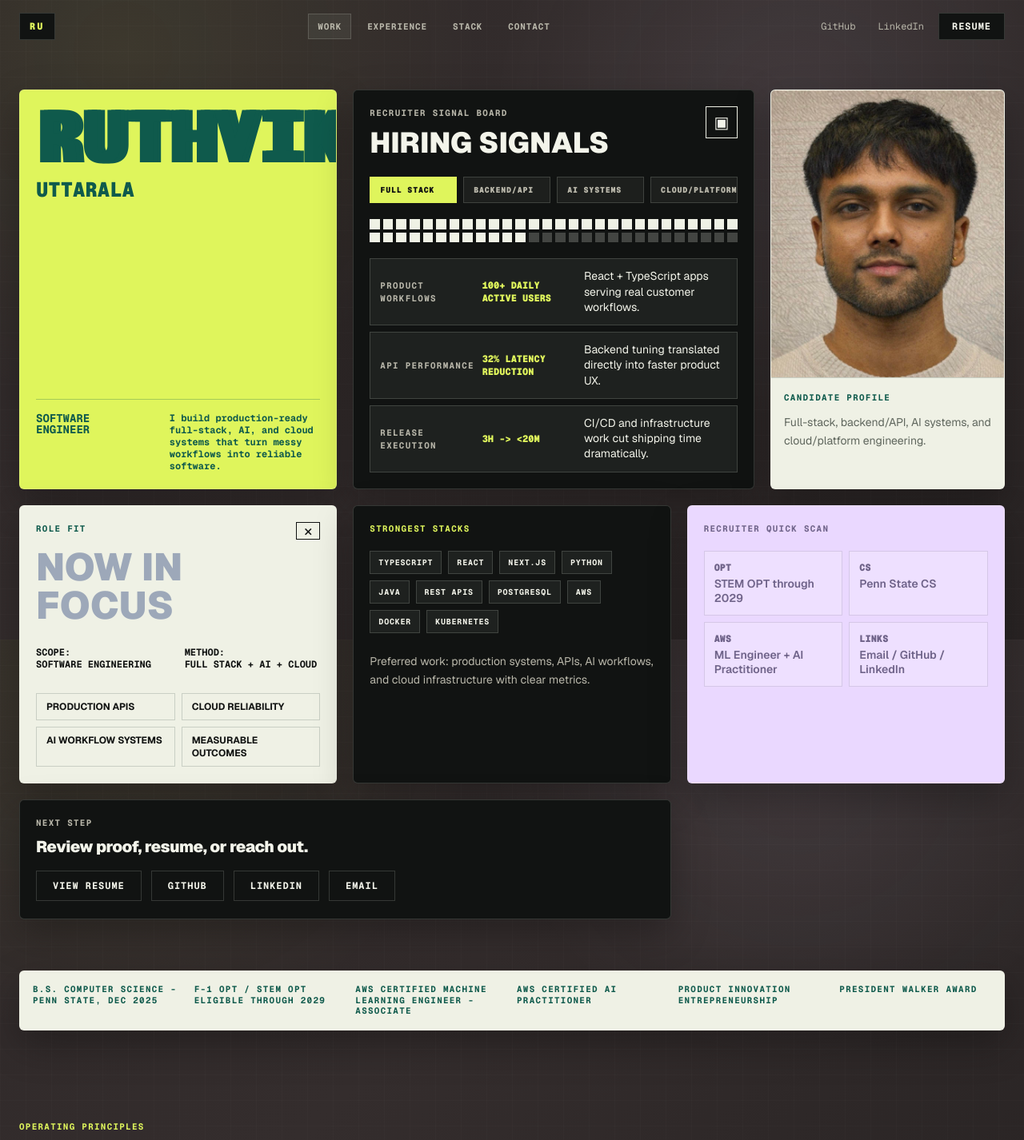
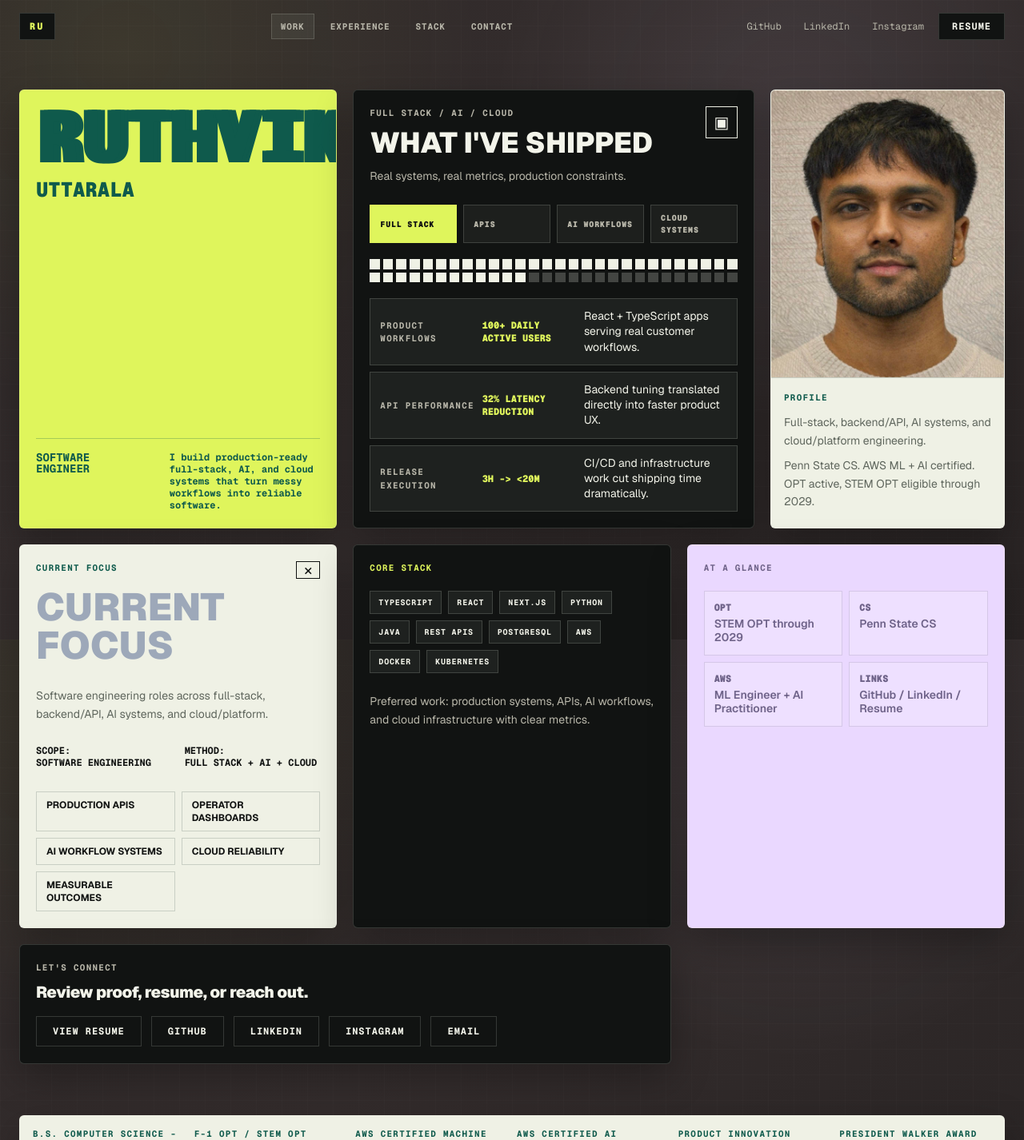
Before and after one commit to Ruthvik-Uttarala/ruthvik-portfolio, a Next.js app: page / in a window 1280 px wide. Shown: the top 1426 px of the page at 80% size. Built offline with nearby package versions, Linux system fonts and the light colour scheme.

Commit message:
Humanize portfolio language and add Instagram rail

```diff
--- a/app/page.tsx
+++ b/app/page.tsx
@@ -1,6 +1,7 @@
 import { ContactSection } from "@/components/contact-section";
 import { ExperienceTimeline } from "@/components/experience-timeline";
 import { Hero } from "@/components/hero";
+import { InstagramRail } from "@/components/instagram-rail";
 import { Nav } from "@/components/nav";
 import { Principles } from "@/components/principles";
 import { ProjectGrid } from "@/components/project-grid";
@@ -28,6 +29,7 @@
 
         <Principles />
         <ProjectGrid />
+        <InstagramRail />
         <ExperienceTimeline />
         <StackMap />
         <ContactSection />
--- a/components/contact-section.tsx
+++ b/components/contact-section.tsx
@@ -11,7 +11,7 @@
             Have a role where production software, AI workflows, and cloud systems matter?
           </h2>
           <p className="mt-5 max-w-2xl text-base leading-relaxed text-[var(--muted)]">
-            I&apos;m open to software engineering roles across full-stack, backend/API, AI systems, cloud, and platform engineering. F-1 OPT active, STEM OPT eligible through 2029.
+            I&apos;m open to software engineering roles across full-stack, backend/API, AI systems, cloud, and platform engineering. I also share short videos and updates on Instagram.
           </p>
           <div className="mt-7 flex flex-wrap items-center gap-3">
             <MagneticButton href={profile.email}>Email Ruthvik</MagneticButton>
@@ -23,6 +23,9 @@
             </MagneticButton>
             <MagneticButton href={profile.linkedin} external label="VIEW LINKEDIN">
               LinkedIn
+            </MagneticButton>
+            <MagneticButton href={profile.instagram} external label="OPEN INSTAGRAM">
+              Instagram
             </MagneticButton>
           </div>
         </div>
--- a/components/hero.tsx
+++ b/components/hero.tsx
@@ -4,7 +4,7 @@
 import { motion, useReducedMotion } from "motion/react";
 import { type ReactNode } from "react";
 import { MagneticButton } from "@/components/magnetic-button";
-import { RecruiterSignalBoard } from "@/components/recruiter-signal-board";
+import { WorkSignalBoard } from "@/components/work-signal-board";
 import { profile, resumeHref } from "@/data/portfolio";
 
 export function Hero() {
@@ -27,7 +27,7 @@
         </Tile>
 
         <Tile delay={0.1} className="dark-panel p-5 md:col-span-5 md:row-span-2">
-          <RecruiterSignalBoard />
+          <WorkSignalBoard />
         </Tile>
 
         <Tile delay={0.16} className="cream-panel min-h-[390px] overflow-hidden md:col-span-3 md:row-span-2">
@@ -42,9 +42,12 @@
             />
           </div>
           <div className="p-4">
-            <p className="mono-label text-[var(--green)]">Candidate profile</p>
+            <p className="mono-label text-[var(--green)]">Profile</p>
             <p className="mt-3 text-sm leading-relaxed text-[#5f665d]">
               Full-stack, backend/API, AI systems, and cloud/platform engineering.
+            </p>
+            <p className="mt-2 text-sm leading-relaxed text-[#5f665d]">
+              Penn State CS. AWS ML + AI certified. OPT active, STEM OPT eligible through 2029.
             </p>
           </div>
         </Tile>
@@ -53,17 +56,20 @@
           <div className="flex h-full flex-col justify-between gap-7">
             <div className="flex items-start justify-between gap-3">
               <div>
-                <p className="mono-label text-[var(--green)]">Role fit</p>
-                <h2 className="mt-4 text-5xl font-black uppercase leading-none text-[var(--slate)]">Now in focus</h2>
+                <p className="mono-label text-[var(--green)]">Current focus</p>
+                <h2 className="mt-4 text-5xl font-black uppercase leading-none text-[var(--slate)]">Current focus</h2>
               </div>
               <span className="border border-[var(--panel)] px-2 font-mono text-xl leading-none text-[var(--panel)]">×</span>
             </div>
+            <p className="text-sm leading-relaxed text-[#5f665d]">
+              Software engineering roles across full-stack, backend/API, AI systems, and cloud/platform.
+            </p>
             <div className="grid grid-cols-2 gap-4 font-mono text-xs font-bold uppercase leading-tight text-[var(--panel)]">
               <p>Scope:<br />Software engineering</p>
               <p>Method:<br />Full stack + AI + cloud</p>
             </div>
             <div className="grid gap-2 text-xs font-bold uppercase text-[var(--panel)] sm:grid-cols-2">
-              {["Production APIs", "Cloud reliability", "AI workflow systems", "Measurable outcomes"].map((signal) => (
+              {["Production APIs", "Operator Dashboards", "AI Workflow Systems", "Cloud Reliability", "Measurable Outcomes"].map((signal) => (
                 <span key={signal} className="border border-[#c9cfc4] px-3 py-2">{signal}</span>
               ))}
             </div>
@@ -71,7 +77,7 @@
         </Tile>
 
         <Tile delay={0.28} className="dark-panel min-h-[315px] p-5 md:col-span-4">
-          <p className="mono-label text-[var(--lime)]">Strongest stacks</p>
+          <p className="mono-label text-[var(--lime)]">Core stack</p>
           <div className="mt-5 flex flex-wrap gap-2">
             {["TypeScript", "React", "Next.js", "Python", "Java", "REST APIs", "PostgreSQL", "AWS", "Docker", "Kubernetes"].map((tool) => (
               <span key={tool} className="border border-[var(--line)] bg-[rgba(239,241,229,0.06)] px-2.5 py-1.5 font-mono text-[10px] font-bold uppercase tracking-[0.08em] text-[var(--text)]">
@@ -85,13 +91,13 @@
         </Tile>
 
         <Tile delay={0.34} className="bg-[var(--lavender)] p-5 text-[#6f6389] md:col-span-4">
-          <p className="mono-label">Recruiter quick scan</p>
+          <p className="mono-label">At a glance</p>
           <div className="mt-5 grid gap-2 sm:grid-cols-2">
             {[
               ["OPT", "STEM OPT through 2029"],
               ["CS", "Penn State CS"],
               ["AWS", "ML Engineer + AI Practitioner"],
-              ["Links", "Email / GitHub / LinkedIn"],
+              ["Links", "GitHub / LinkedIn / Resume"],
             ].map(([label, value]) => (
               <div key={label} className="border border-current/20 bg-white/20 px-3 py-3">
                 <p className="font-mono text-xs font-black uppercase">{label}</p>
@@ -104,13 +110,14 @@
         <Tile delay={0.4} className="dark-panel p-5 md:col-span-8">
           <div className="flex flex-wrap items-center justify-between gap-4">
             <div>
-              <p className="mono-label text-[var(--muted)]">Next step</p>
+              <p className="mono-label text-[var(--muted)]">Let&apos;s connect</p>
               <p className="mt-2 text-xl font-black tracking-tight text-[var(--text)]">Review proof, resume, or reach out.</p>
             </div>
             <div className="flex flex-wrap gap-3">
               <MagneticButton href={resumeHref} label="OPEN RESUME">View Resume</MagneticButton>
               <MagneticButton href={profile.github} external label="VIEW GITHUB">GitHub</MagneticButton>
               <MagneticButton href={profile.linkedin} external label="VIEW LINKEDIN">LinkedIn</MagneticButton>
+              <MagneticButton href={profile.instagram} external label="OPEN INSTAGRAM">Instagram</MagneticButton>
               <MagneticButton href={profile.email} label="EMAIL">Email</MagneticButton>
             </div>
           </div>
--- /dev/null
+++ b/components/instagram-rail.tsx
@@ -0,0 +1,79 @@
+import { instagramItems, profile } from "@/data/portfolio";
+import { SectionHeading } from "@/components/section-heading";
+
+export function InstagramRail() {
+  if (!instagramItems.length) return null;
+
+  return (
+    <section className="mx-auto w-full max-w-[1430px] px-4 py-20 sm:px-6">
+      <div className="mb-8 flex flex-wrap items-end justify-between gap-5">
+        <SectionHeading
+          eyebrow="Work in motion"
+          title="Short updates beyond the repo."
+          subtitle="Short videos, updates, and behind-the-scenes clips from what I am building and where I am headed."
+        />
+        <a
+          href={profile.instagram}
+          target="_blank"
+          rel="noopener noreferrer"
+          className="inline-flex border border-[var(--line)] bg-[var(--panel)] px-4 py-2.5 font-mono text-xs font-bold uppercase tracking-[0.08em] text-[var(--text)] transition hover:border-[var(--lime)] hover:bg-[var(--lime)] hover:text-[var(--panel)]"
+        >
+          Follow @ruuttarala
+        </a>
+      </div>
+
+      <div className="flex snap-x snap-mandatory gap-4 overflow-x-auto pb-4 [-ms-overflow-style:none] [scrollbar-width:thin]">
+        {instagramItems.map((item, index) => (
+          <a
+            key={`${item.title}-${index}`}
+            href={item.url}
+            target="_blank"
+            rel="noopener noreferrer"
+            className={[
+              "evidence-card group relative flex min-h-[300px] w-[78vw] shrink-0 snap-start flex-col justify-between overflow-hidden p-5 transition hover:border-[var(--lime)] sm:w-[360px]",
+              index % 2 === 0 ? "dark-panel" : "cream-panel",
+            ].join(" ")}
+          >
+            <div className="absolute inset-x-0 top-0 h-20 scan-row opacity-20" />
+            <div className="relative">
+              <div className="flex items-center justify-between gap-3">
+                <p className="mono-label opacity-75">{item.type}</p>
+                <span className="border border-current/20 px-2 py-1 font-mono text-[10px] font-black uppercase">Reel</span>
+              </div>
+              <div className="mt-8 grid h-24 grid-cols-12 gap-1 text-[var(--lime)]" aria-hidden="true">
+                {Array.from({ length: 48 }).map((_, dot) => (
+                  <span
+                    key={dot}
+                    className={`aspect-square ${dot < 30 + index * 4 ? "bg-current" : "bg-current/20"}`}
+                  />
+                ))}
+              </div>
+            </div>
+            <div className="relative">
+              <h3 className="text-3xl font-black tracking-tight">{item.title}</h3>
+              <p className="mt-3 text-sm leading-relaxed opacity-80">{item.caption}</p>
+              <p className="mt-5 font-mono text-xs font-black uppercase tracking-[0.08em] text-[var(--lime)] group-hover:underline">
+                Watch on Instagram
+              </p>
+            </div>
+          </a>
+        ))}
+
+        <a
+          href={profile.instagram}
+          target="_blank"
+          rel="noopener noreferrer"
+          className="evidence-card lime-panel flex min-h-[300px] w-[78vw] shrink-0 snap-start flex-col justify-between p-5 sm:w-[360px]"
+        >
+          <div>
+            <p className="mono-label">Profile</p>
+            <h3 className="mt-6 text-4xl font-black leading-none tracking-tight">More videos on @ruuttarala</h3>
+          </div>
+          <span className="inline-flex w-fit border border-[rgba(15,90,76,0.35)] px-4 py-2.5 font-mono text-xs font-black uppercase tracking-[0.08em]">
+            Open Instagram
+          </span>
+        </a>
+      </div>
+    </section>
+  );
+}
--- a/components/nav.tsx
+++ b/components/nav.tsx
@@ -96,6 +96,14 @@
               LinkedIn
             </a>
             <a
+              href={profile.instagram}
+              target="_blank"
+              rel="noopener noreferrer"
+              className="hidden px-2.5 py-1.5 font-mono text-xs text-[var(--muted)] transition hover:text-[var(--text)] lg:inline-flex"
+            >
+              Instagram
+            </a>
+            <a
               href={resumeHref}
               className="inline-flex border border-[var(--line)] bg-[var(--panel)] px-4 py-2 font-mono text-xs font-bold uppercase tracking-[0.08em] text-[var(--text)] transition hover:border-[var(--lime)] hover:bg-[var(--lime)] hover:text-[var(--panel)]"
             >
--- a/components/project-card.tsx
+++ b/components/project-card.tsx
@@ -62,8 +62,8 @@
         <p className="text-sm leading-relaxed text-[var(--text)]">{project.buildResult}</p>
 
         <div className="border border-[var(--line)] bg-[rgba(223,245,92,0.08)] px-3 py-3">
-          <p className="mono-label text-[var(--lime)]">Recruiter signal</p>
-          <p className="mt-2 text-sm leading-relaxed text-[var(--text)]">{project.recruiterSignal}</p>
+          <p className="mono-label text-[var(--lime)]">Why it matters</p>
+          <p className="mt-2 text-sm leading-relaxed text-[var(--text)]">{project.proofNote}</p>
         </div>
 
         <div className="grid gap-2 sm:grid-cols-3">
--- a/components/recruiter-signal-board.tsx
+++ b/components/work-signal-board.tsx
@@ -26,7 +26,7 @@
   },
   {
     id: "backend",
-    label: "Backend/API",
+    label: "APIs",
     rows: [
       {
         label: "Event scale",
@@ -47,7 +47,7 @@
   },
   {
     id: "ai",
-    label: "AI Systems",
+    label: "AI Workflows",
     rows: [
       {
         label: "Guided task completion",
@@ -68,7 +68,7 @@
   },
   {
     id: "cloud",
-    label: "Cloud/Platform",
+    label: "Cloud Systems",
     rows: [
       {
         label: "Response speed",
@@ -89,7 +89,7 @@
   },
 ];
 
-export function RecruiterSignalBoard() {
+export function WorkSignalBoard() {
   const [activeId, setActiveId] = useState(signalGroups[0].id);
   const active = signalGroups.find((group) => group.id === activeId) ?? signalGroups[0];
 
@@ -97,15 +97,18 @@
     <div className="h-full">
       <div className="mb-6 flex items-start justify-between gap-4">
         <div>
-          <p className="mono-label text-[var(--muted)]">Recruiter signal board</p>
+          <p className="mono-label text-[var(--muted)]">Full stack / AI / cloud</p>
           <h1 className="mt-3 text-3xl font-black uppercase leading-none tracking-normal sm:text-4xl">
-            Hiring signals
+            What I&apos;ve shipped
           </h1>
+          <p className="mt-3 max-w-xl text-sm leading-relaxed text-[var(--muted)]">
+            Real systems, real metrics, production constraints.
+          </p>
         </div>
         <span className="grid size-10 shrink-0 place-items-center border border-[var(--cream)] font-mono text-xl leading-none">▣</span>
       </div>
 
-      <div className="mb-5 grid grid-cols-2 gap-2 sm:grid-cols-4" role="tablist" aria-label="Hiring signal categories">
+      <div className="mb-5 grid grid-cols-2 gap-2 sm:grid-cols-4" role="tablist" aria-label="Work categories">
         {signalGroups.map((group) => {
           const activeTab = group.id === activeId;
           return (
--- a/data/portfolio.ts
+++ b/data/portfolio.ts
@@ -9,7 +9,7 @@
   demoUrl?: string;
   badge: string;
   metrics: string[];
-  recruiterSignal: string;
+  proofNote: string;
 };
 
 export type ExperienceItem = {
@@ -40,6 +40,7 @@
   email: "mailto:uttaralaruthvik@gmail.com",
   github: "https://github.com/Ruthvik-Uttarala",
   linkedin: "https://www.linkedin.com/in/ruthvik-uttarala-09918a251/",
+  instagram: "https://www.instagram.com/ruuttarala/",
   location: "United States",
 };
 
@@ -73,7 +74,7 @@
     repoUrl: "https://github.com/Ruthvik-Uttarala/silvervisit-ai",
     badge: "90% task completion",
     metrics: ["40+ workflows", "35% lower navigation failure risk", "guarded UI actions"],
-    recruiterSignal:
+    proofNote:
       "Shows AI product judgment: guarded automation, accessibility-minded workflows, and measurable task completion.",
   },
   {
@@ -88,7 +89,7 @@
     repoUrl: "https://github.com/Ruthvik-Uttarala/FlowCart",
     badge: "<90s/item",
     metrics: ["10m to <90s/item", "95% success across 25 batches", "input to publish pipeline"],
-    recruiterSignal:
+    proofNote:
       "Shows full-stack delivery: typed API orchestration, publishing workflows, and practical automation speedups.",
   },
   {
@@ -103,7 +104,7 @@
     repoUrl: "https://github.com/Ruthvik-Uttarala/nova-architect",
     badge: "30% savings",
     metrics: ["5 simulations", "70% faster infrastructure decisions", "risk + cost reports"],
-    recruiterSignal:
+    proofNote:
       "Shows cloud/platform thinking: infrastructure tradeoffs made visible through cost, risk, and decision metrics.",
   },
   {
@@ -118,8 +119,29 @@
     repoUrl: "https://gitlab.com/gitlab-ai-hackathon-group1/gitlab-ai-hackathon-project.git",
     badge: "50 deployment runs",
     metrics: ["4-stage workflow", "60% faster release decisions", "1s status polling"],
-    recruiterSignal:
+    proofNote:
       "Shows release ownership: deployment status, verification, and reporting brought into one reliable workflow.",
+  },
+];
+
+export const instagramItems = [
+  {
+    title: "Recent motion",
+    url: "https://www.instagram.com/ruuttarala/",
+    type: "Instagram",
+    caption: "Short videos, updates, and behind-the-scenes clips from what I am building and where I am headed.",
+  },
+  {
+    title: "Build notes",
+    url: "https://www.instagram.com/ruuttarala/",
+    type: "Instagram",
+    caption: "A more informal look at projects, learning, launches, and the work around the work.",
+  },
+  {
+    title: "Outside the repo",
+    url: "https://www.instagram.com/ruuttarala/",
+    type: "Instagram",
+    caption: "Personal updates and short-form clips beyond the portfolio case studies.",
   },
 ];
 
```
